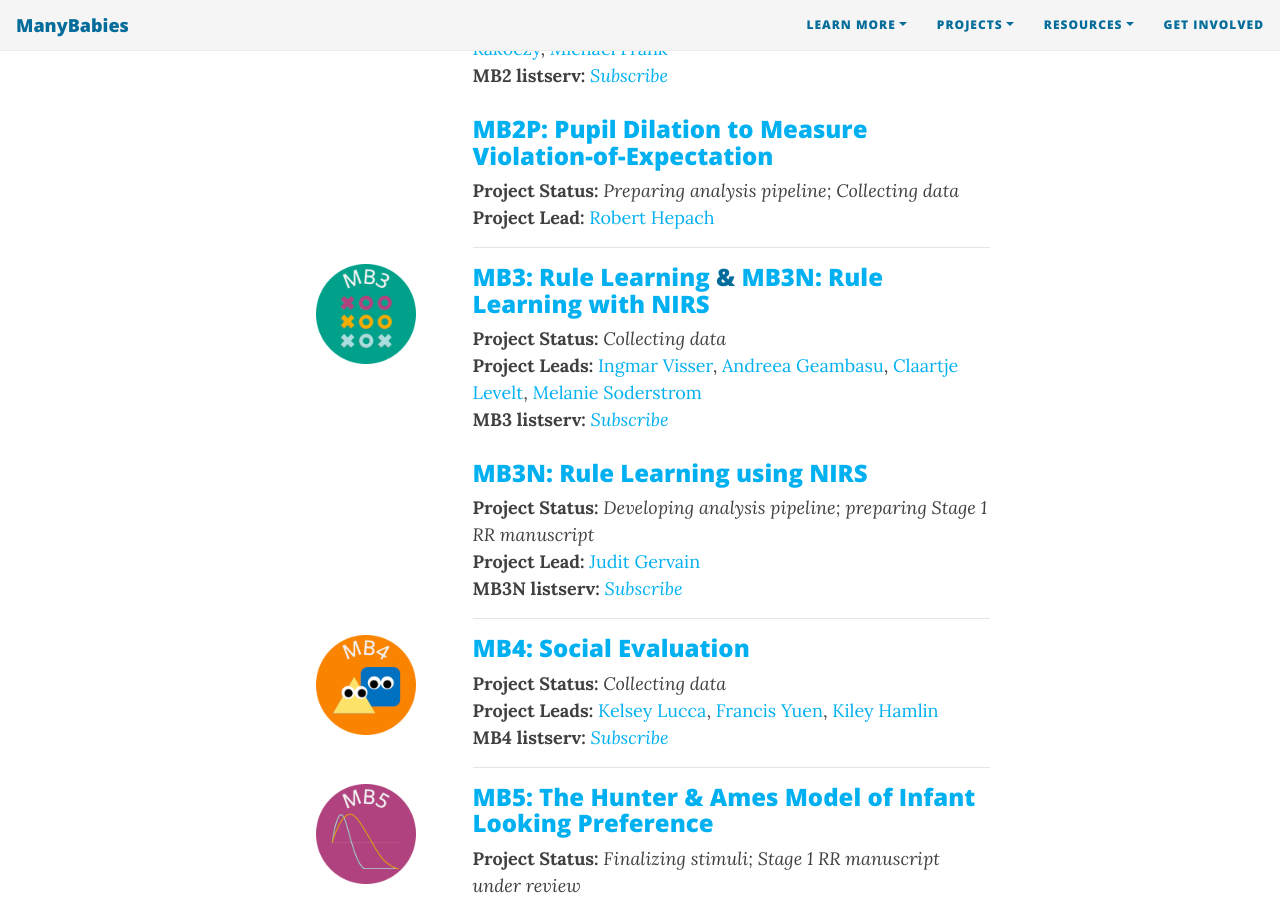
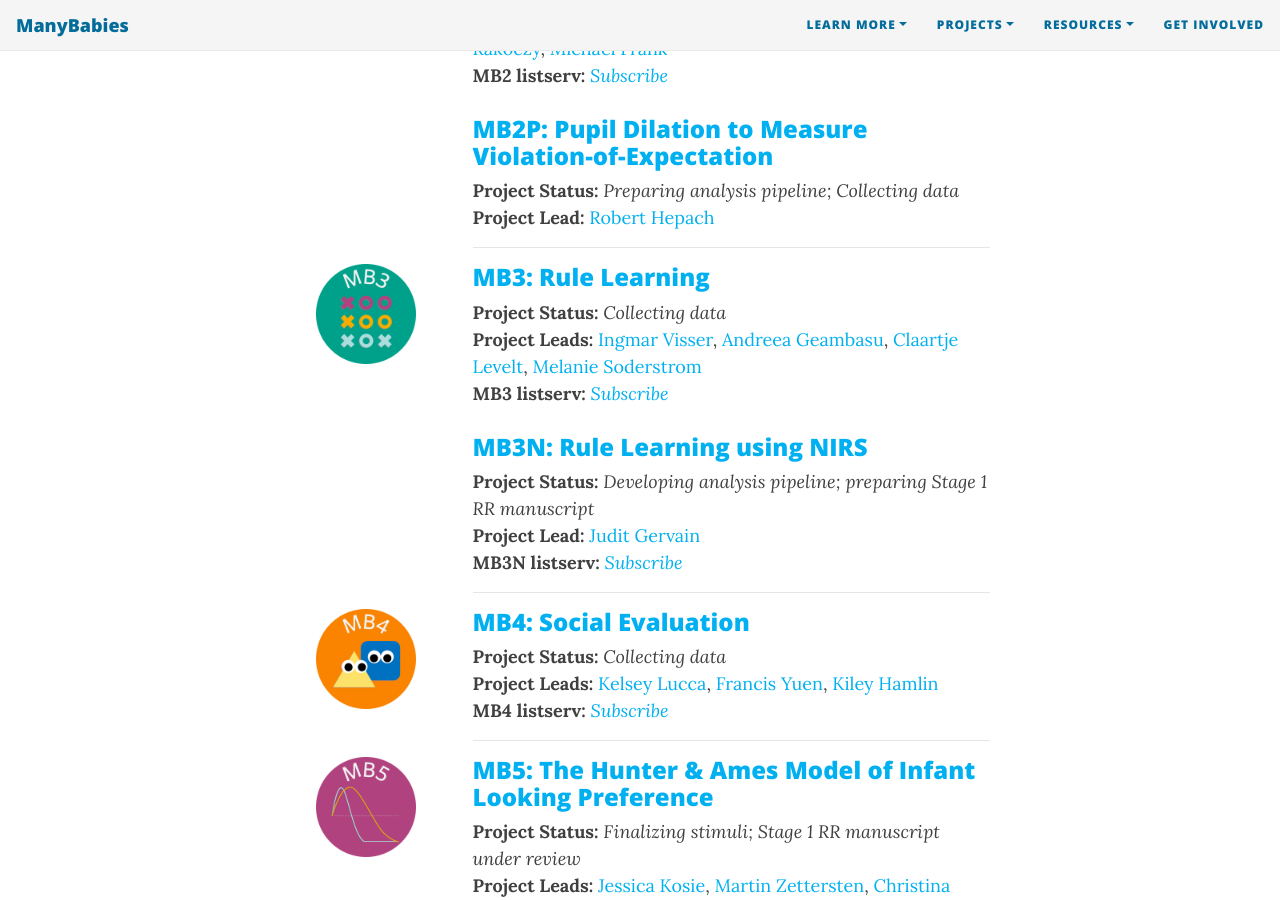
Before and after one commit to manybabies/manybabies.github.io, a Jekyll site: the page built from get_involved.md, in a window 1280 px wide and 900 px high, scrolled down 2314 px. Built offline with Jekyll 4.4.1, drawn with Linux system fonts in a browser that asks for light colours; nearby versions of some CDN libraries; some web fonts are replaced.

Commit message:
Revert "Update get_involved.md"
This reverts commit 74b76203f1655cb08848e76d451077220695e8d5.

```diff
--- a/get_involved.md
+++ b/get_involved.md
@@ -96,7 +96,7 @@
         <a href="{{site.baseurl}}{% link MB3.md %}" class="image"><img src="/assets/img/MB3_logo.png" alt="MB3 logo" width="100" height="100"></a>
       </div>
       <div class="col-sm-9">
-        <h3><a href="{{site.baseurl}}{% link MB3.md %}">MB3: Rule Learning</a> & <a href="{{site.baseurl}}{% link MB3N.md %}">MB3N: Rule Learning with NIRS</a></h3>
+        <h3><a href="{{site.baseurl}}{% link MB3.md %}">MB3: Rule Learning</a></h3>
         <b>Project Status:</b> <i>Collecting data</i><br>
         <b>Project Leads:</b> <a href="mailto:i.visser@uva.nl">Ingmar Visser</a>, <a href="mailto:a.geambasu@hum.leidenuniv.nl">Andreea Geambasu</a>,
           <a href="mailto:c.c.levelt@hum.leidenuniv.nl">Claartje Levelt</a>, <a href="mailto:M_Soderstrom@umanitoba.ca">Melanie Soderstrom</a><br>
```
